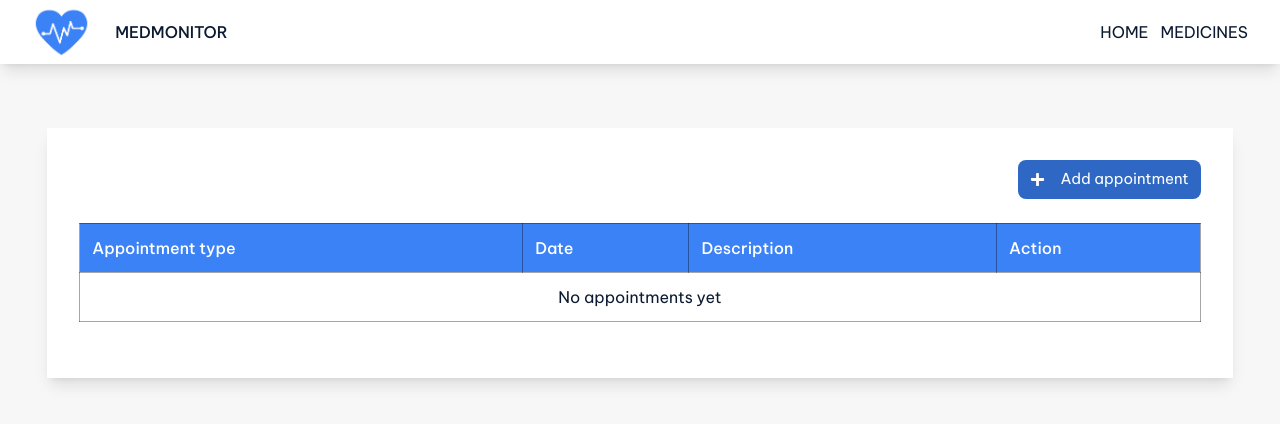
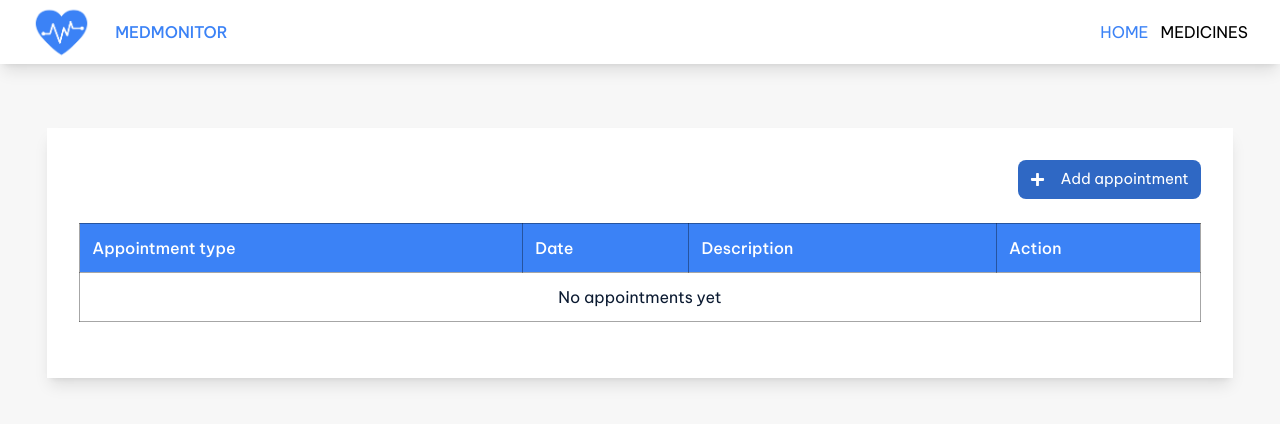
Before and after one commit to karolinamarszal/MedMonitor, a React (Vite) app: page / in a window 1280 px wide. Shown: the top 424 px of the page. Built offline with nearby package versions, Linux system fonts and the light colour scheme.

Commit message:
Added active navbar class and adjusted

```diff
--- a/src/styles/navbar.scss
+++ b/src/styles/navbar.scss
@@ -28,3 +28,20 @@
   margin-right: auto;
   font-weight: var(--fw-semi-bold);
 }
+
+@media (max-width: 47em) {
+  .name {
+    display: none;
+  }
+
+
+}
+
+
+.navItem {
+  color: black;
+
+  &.active {
+    color: var(--clr-primary);
+  }
+}
```
